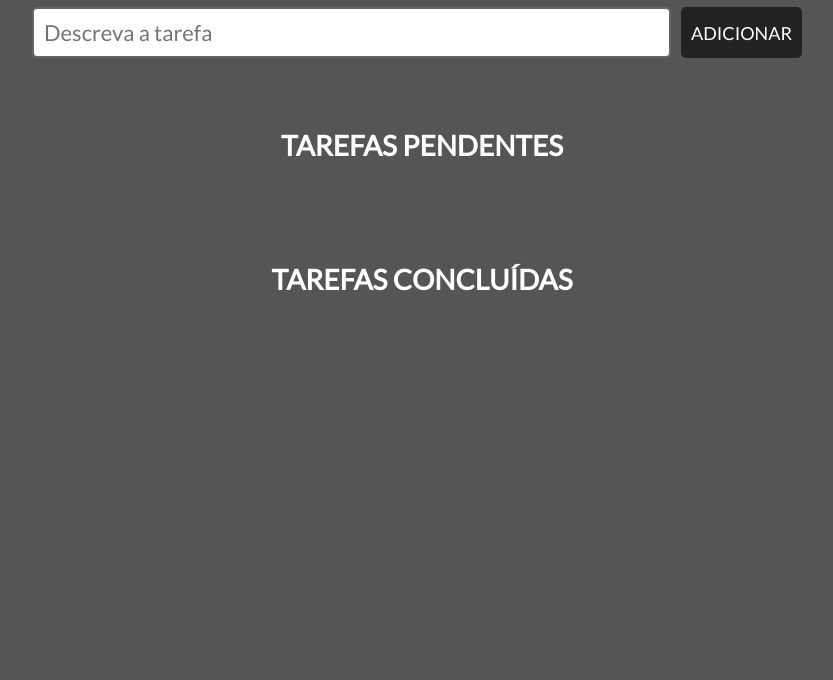
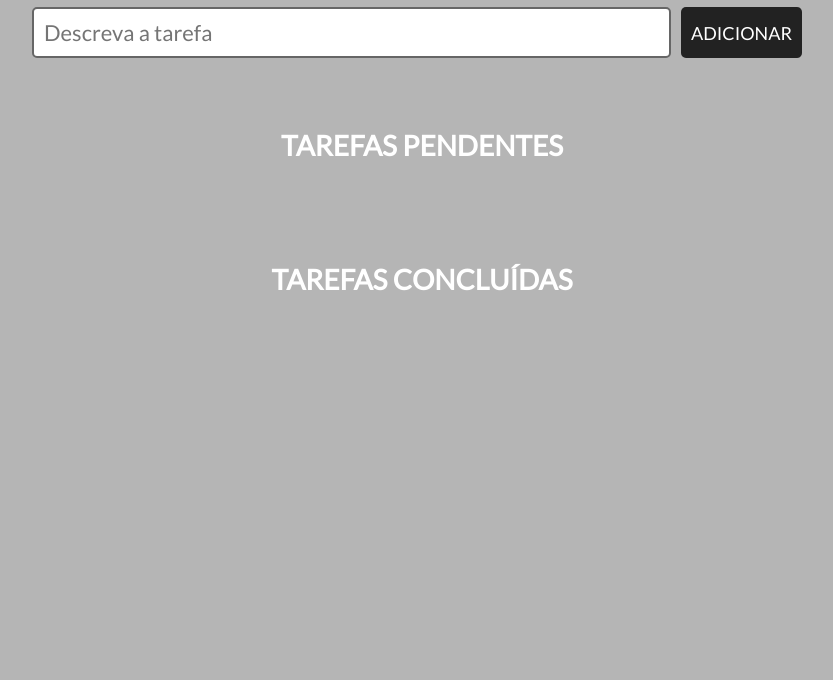
Before and after one commit to rafaelrtinoco/to-do-list, a plain HTML site: page index.html in a window 1280 px wide. Shown: the part 170-850 px from the top of the page, without its empty margins (218-1051 px from the left). Drawn offline with Linux system fonts and the light colour scheme.

Commit message:
Update style.css
Alteração do background-color

```diff
--- a/style.css
+++ b/style.css
@@ -7,7 +7,7 @@
 }
 body{
 	height: 100vh;
-	background-color: #555;
+	background-color: #b5b5b5;
 
 }
 .container{
```
